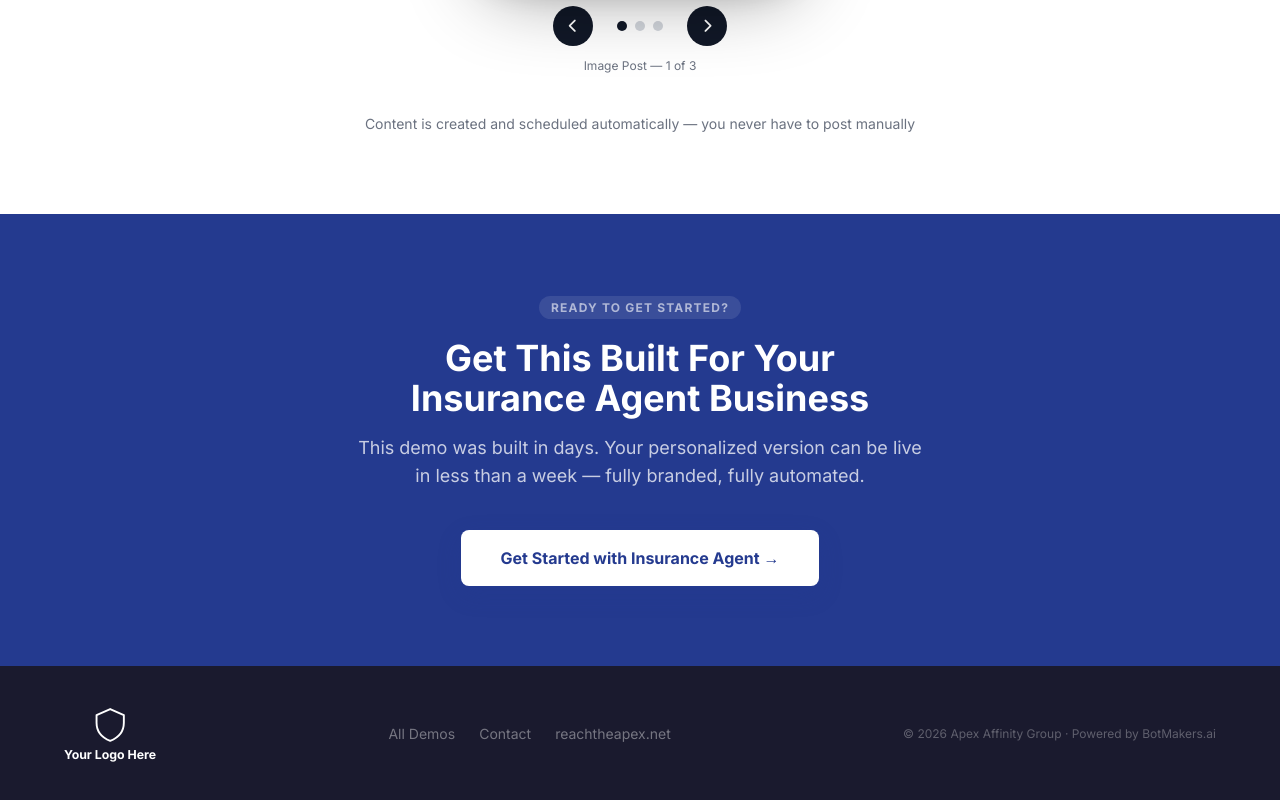
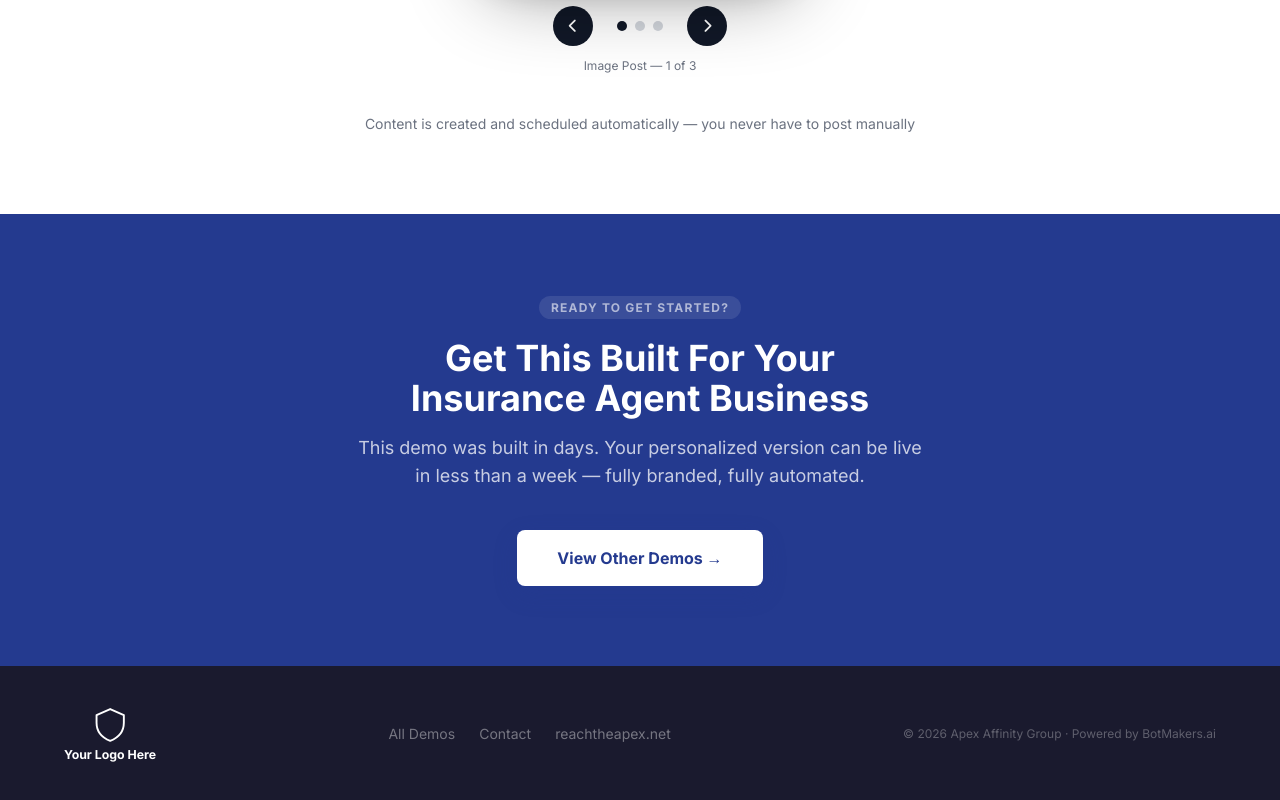
Before and after one commit to DessiM15/apex-demos, a Next.js app: page /demo/insurance/pulsemarket in a window 1280 px wide. Shown: the part 4191-4991 px from the top of the page. Built offline with nearby package versions, Linux system fonts and the light colour scheme.

Commit message:
Change footer CTA from "Get Started" to "View Other Demos"
Co-Authored-By: Claude Opus 4.6 <noreply@anthropic.com>

```diff
--- a/components/DemoFooter.tsx
+++ b/components/DemoFooter.tsx
@@ -39,12 +39,12 @@ export default function DemoFooter({ industryName, industrySlug }: Props) {
             This demo was built in days. Your personalized version can be live in less than a week — fully branded, fully automated.
           </motion.p>
           <motion.div variants={fadeInUp} className="flex justify-center">
-            <button
-              onClick={() => setShowModal(true)}
-              className="bg-white text-apex-blue font-bold px-10 py-4 rounded-btn hover:bg-apex-blue-light transition-colors shadow-card-hover text-base cursor-pointer"
+            <Link
+              href="/demo/select"
+              className="bg-white text-apex-blue font-bold px-10 py-4 rounded-btn hover:bg-apex-blue-light transition-colors shadow-card-hover text-base"
             >
-              Get Started with {industryName} →
-            </button>
+              View Other Demos →
+            </Link>
           </motion.div>
         </motion.div>
       </section>
```
